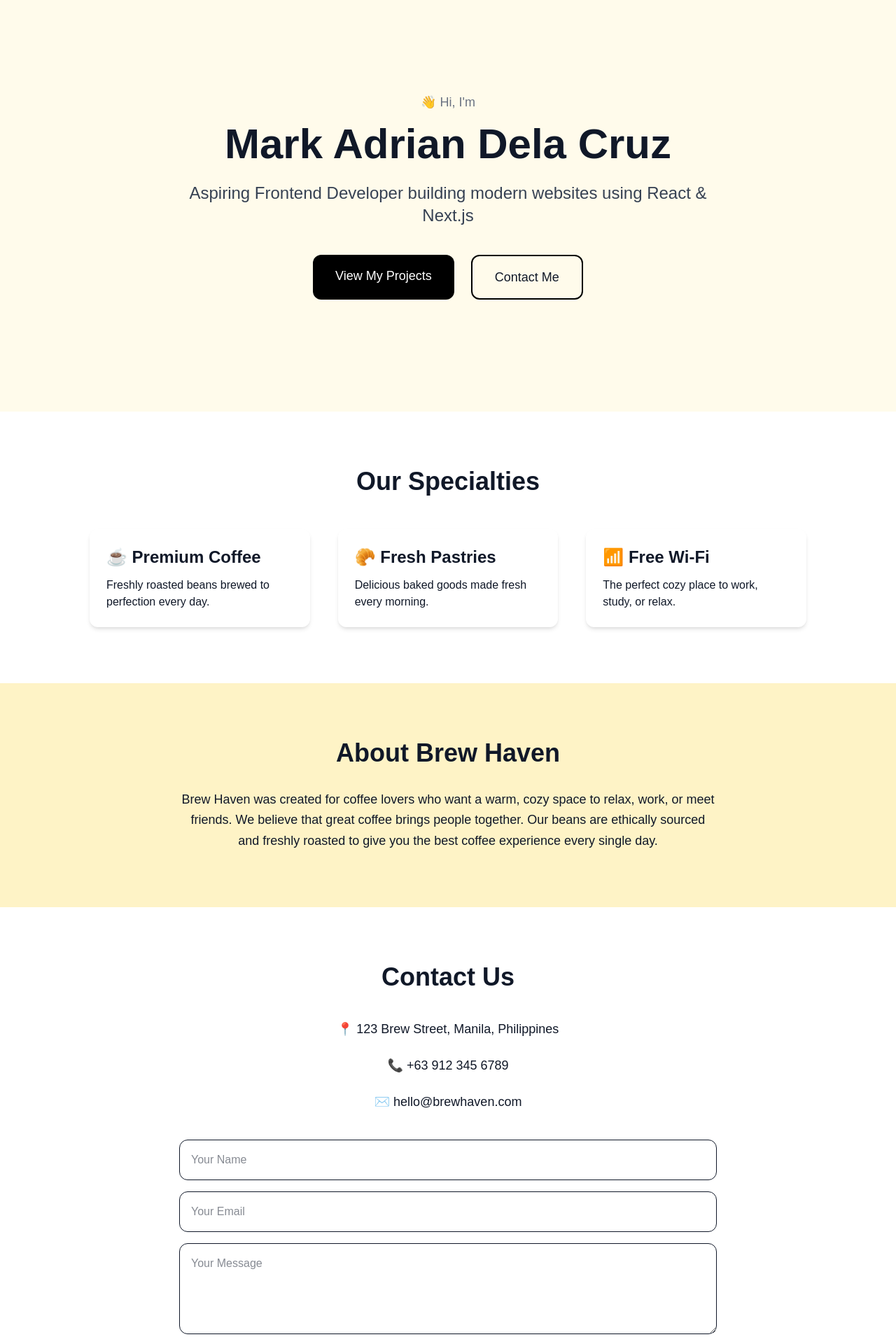
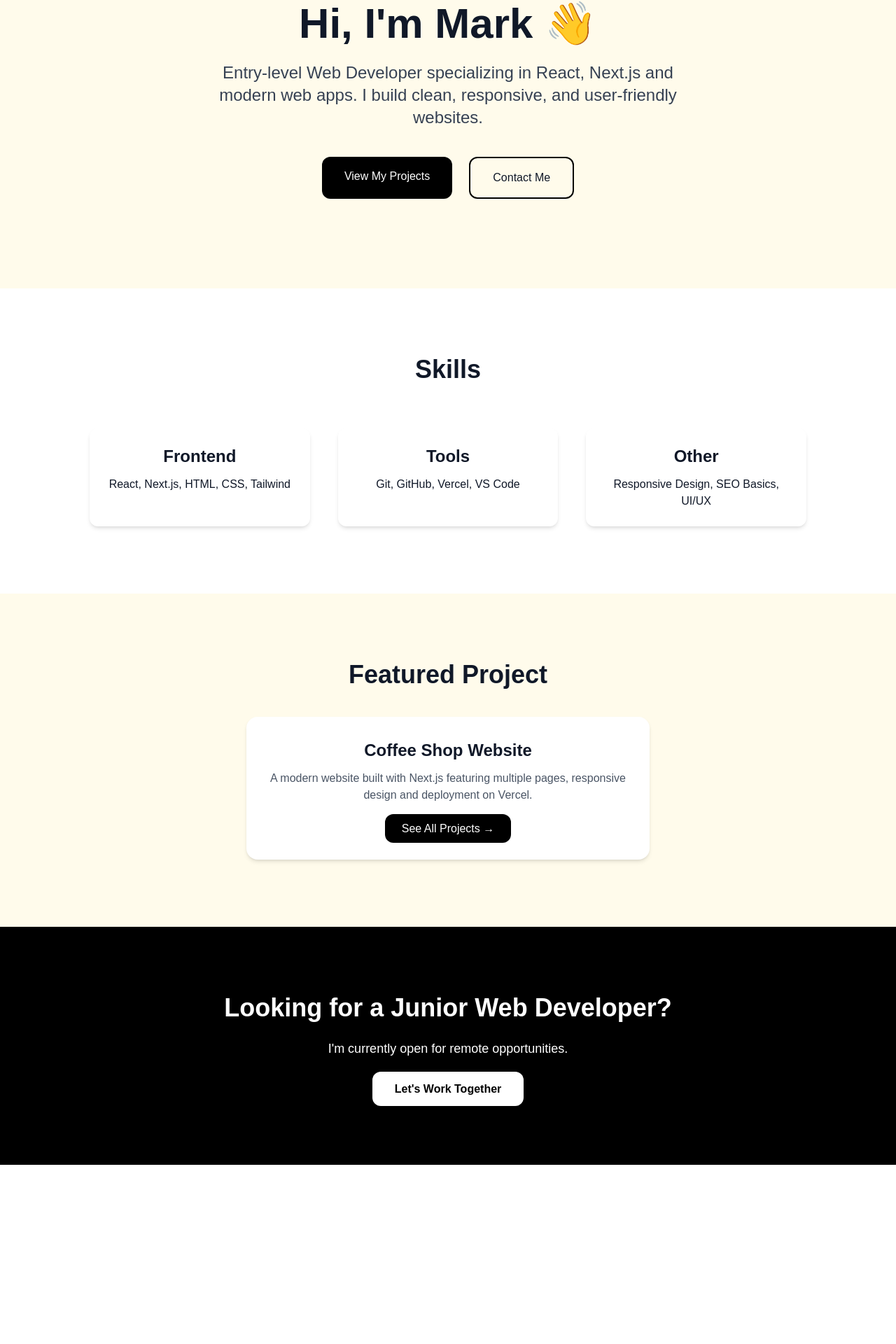
Before and after one commit to AdianMark01/coffee-shop-site, a Next.js app: page / in a window 1280 px wide. Shown: the part 220-2140 px from the top of the page at 70% size. After the commit the page ends 1884 px from the top, so only its background shows below. Built offline with nearby package versions, Linux system fonts and the light colour scheme.

Commit message:
Convert homepage to portfolio

```diff
--- a/app/page.tsx
+++ b/app/page.tsx
@@ -1,186 +1,98 @@
-import Script from "next/script";
 export default function Home() {
   return (
-    <>
-      <main className="min-h-screen bg-amber-50 text-gray-900 pt-24">
-      {/* DEVELOPER HERO */}
-      <section className="text-center py-40 px-6">
-        <div className="max-w-3xl mx-auto">
+    <main className="min-h-screen bg-amber-50 text-gray-900">
 
-          <p className="text-lg text-gray-500 mb-4">
-            👋 Hi, I'm
-          </p>
-
+      {/* HERO */}
+      <section className="py-32 px-6 text-center">
         <h1 className="text-6xl font-bold mb-6">
-            Mark Adrian Dela Cruz
+          Hi, I'm Mark 👋
         </h1>
 
-          <p className="text-2xl text-gray-700 mb-10">
-            Aspiring Frontend Developer
-            building modern websites using React & Next.js
+        <p className="text-2xl text-gray-700 max-w-2xl mx-auto mb-10">
+          Entry-level Web Developer specializing in React, Next.js and modern web apps.
+          I build clean, responsive, and user-friendly websites.
         </p>
 
         <div className="flex justify-center gap-6">
           <a
             href="/projects"
-              className="bg-black text-white px-8 py-4 rounded-xl text-lg hover:bg-gray-800"
+            className="bg-black text-white px-8 py-4 rounded-xl hover:bg-gray-800"
           >
             View My Projects
           </a>
 
           <a
-              href="#contact"
-              className="border-2 border-black px-8 py-4 rounded-xl text-lg hover:bg-black hover:text-white transition"
+            href="/contact"
+            className="border-2 border-black px-8 py-4 rounded-xl hover:bg-black hover:text-white transition"
           >
             Contact Me
           </a>
+        </div>
+      </section>
+
+      {/* SKILLS */}
+      <section className="py-24 bg-white px-6">
+        <h2 className="text-4xl font-bold text-center mb-16">Skills</h2>
+
+        <div className="max-w-5xl mx-auto grid md:grid-cols-3 gap-10">
+
+          <div className="p-6 rounded-xl shadow-md text-center">
+            <h3 className="text-2xl font-semibold mb-3">Frontend</h3>
+            <p>React, Next.js, HTML, CSS, Tailwind</p>
+          </div>
+
+          <div className="p-6 rounded-xl shadow-md text-center">
+            <h3 className="text-2xl font-semibold mb-3">Tools</h3>
+            <p>Git, GitHub, Vercel, VS Code</p>
+          </div>
+
+          <div className="p-6 rounded-xl shadow-md text-center">
+            <h3 className="text-2xl font-semibold mb-3">Other</h3>
+            <p>Responsive Design, SEO Basics, UI/UX</p>
           </div>
 
         </div>
       </section>
 
-      {/* SERVICES SECTION */}
-      <section id="services" className="py-20 px-6 bg-white">
-        <h2 className="text-4xl font-bold text-center mb-12">
-          Our Specialties
-        </h2>
+      {/* FEATURED PROJECT */}
+      <section className="py-24 px-6 text-center">
+        <h2 className="text-4xl font-bold mb-10">Featured Project</h2>
 
-        <div className="grid md:grid-cols-3 gap-10 max-w-5xl mx-auto">
+        <div className="max-w-xl mx-auto bg-white p-8 rounded-2xl shadow-md">
+          <h3 className="text-2xl font-bold mb-3">Coffee Shop Website</h3>
 
-          <div className="p-6 rounded-xl shadow-md">
-            <h3 className="text-2xl font-semibold mb-3">☕ Premium Coffee</h3>
-            <p>Freshly roasted beans brewed to perfection every day.</p>
-          </div>
+          <p className="text-gray-600 mb-6">
+            A modern website built with Next.js featuring multiple pages,
+            responsive design and deployment on Vercel.
+          </p>
 
-          <div className="p-6 rounded-xl shadow-md">
-            <h3 className="text-2xl font-semibold mb-3">🥐 Fresh Pastries</h3>
-            <p>Delicious baked goods made fresh every morning.</p>
-          </div>
-
-          <div className="p-6 rounded-xl shadow-md">
-            <h3 className="text-2xl font-semibold mb-3">📶 Free Wi-Fi</h3>
-            <p>The perfect cozy place to work, study, or relax.</p>
-          </div>
-
+          <a
+            href="/projects"
+            className="bg-black text-white px-6 py-3 rounded-xl hover:bg-gray-800"
+          >
+            See All Projects →
+          </a>
         </div>
       </section>
 
-      {/* ABOUT SECTION */}
-      <section id="about" className="py-20 px-6 bg-amber-100 text-center">
-        <h2 className="text-4xl font-bold mb-8">About Brew Haven</h2>
+      {/* CTA */}
+      <section className="py-24 bg-black text-white text-center">
+        <h2 className="text-4xl font-bold mb-6">
+          Looking for a Junior Web Developer?
+        </h2>
 
-        <p className="max-w-3xl mx-auto text-lg leading-relaxed">
-          Brew Haven was created for coffee lovers who want a warm, cozy space to relax,
-          work, or meet friends. We believe that great coffee brings people together.
-          Our beans are ethically sourced and freshly roasted to give you the best
-          coffee experience every single day.
-        </p>
-      </section>
-      {/* CONTACT SECTION */}
-      <section id="contact" className="py-20 px-6 bg-white text-center">
-        <h2 className="text-4xl font-bold mb-10">Contact Us</h2>
-
-        <div className="max-w-3xl mx-auto space-y-6">
-
-          <p className="text-lg">
-            📍 123 Brew Street, Manila, Philippines
+        <p className="mb-8 text-lg">
+          I'm currently open for remote opportunities.
         </p>
 
-          <p className="text-lg">
-            📞 +63 912 345 6789
-          </p>
+        <a
+          href="/contact"
+          className="bg-white text-black px-8 py-4 rounded-xl font-semibold hover:bg-gray-200"
+        >
+          Let's Work Together
+        </a>
+      </section>
 
-          <p className="text-lg">
-            ✉️ hello@brewhaven.com
-          </p>
-
-        {/* Simple Form */}
-        <div className="mt-10 space-y-4">
-          <input
-            type="text"
-            placeholder="Your Name"
-            className="w-full p-4 border rounded-xl"
-          />
-
-          <input
-            type="email"
-            placeholder="Your Email"
-            className="w-full p-4 border rounded-xl"
-          />
-
-          <textarea
-            placeholder="Your Message"
-            rows={4}
-            className="w-full p-4 border rounded-xl"
-          />
-
-          <button className="bg-black text-white px-8 py-4 rounded-xl hover:bg-gray-800">
-            Send Message
-          </button>
-         </div>
-
-        </div>
-      </section>
-      {/* PROJECTS SECTION */}
-      <section className="py-20 px-6 bg-amber-100 text-center">
-        <h2 className="text-4xl font-bold mb-12">My Projects</h2>
-
-        <div className="grid md:grid-cols-2 gap-10 max-w-5xl mx-auto">
-
-          <div className="bg-white p-8 rounded-xl shadow-md">
-            <h3 className="text-2xl font-semibold mb-3">Coffee Shop Website ☕</h3>
-            <p className="mb-4">
-              A modern coffee shop website built using Next.js and Tailwind CSS.
-              Includes responsive design, blog pages, and deployment using Vercel.
-            </p>
-            <a
-              href="https://coffee-shop-site.vercel.app"
-              target="_blank"
-              className="text-black font-semibold underline"
-            >
-              View Live Site →
-            </a>
-          </div>
-
-          <div className="bg-white p-8 rounded-xl shadow-md">
-            <h3 className="text-2xl font-semibold mb-3">More Projects Coming 🚀</h3>
-            <p>
-              I am currently learning web development and building more
-              projects to showcase here soon.
-            </p>
-          </div>
-
-        </div>
-      </section>
-      {/* FOOTER */}
-      <footer className="bg-black text-white py-10 text-center">
-        <p className="text-lg font-semibold">Brew Haven ☕</p>
-        <p className="text-gray-400 mt-2">
-          © 2026 Brew Haven Coffee Shop. All rights reserved.
-        </p>
-      </footer>
     </main>
-
-<Script id="smooth-scroll" strategy="afterInteractive">
-{`
-  document.querySelectorAll('a[href*="#"]').forEach(anchor => {
-    anchor.addEventListener('click', function (e) {
-      const href = this.getAttribute('href');
-
-      // extract the #section part from /#section or #section
-      const id = href.substring(href.indexOf('#'));
-      const target = document.querySelector(id);
-
-      if (target) {
-        e.preventDefault();
-        target.scrollIntoView({ behavior: 'smooth' });
-        history.pushState(null, null, id); // keeps URL updated
-      }
-    });
-  });
-`}
-</Script>
-
-</>
   );
 }
```
Lines whose indentation alone changed are shown as unchanged.
